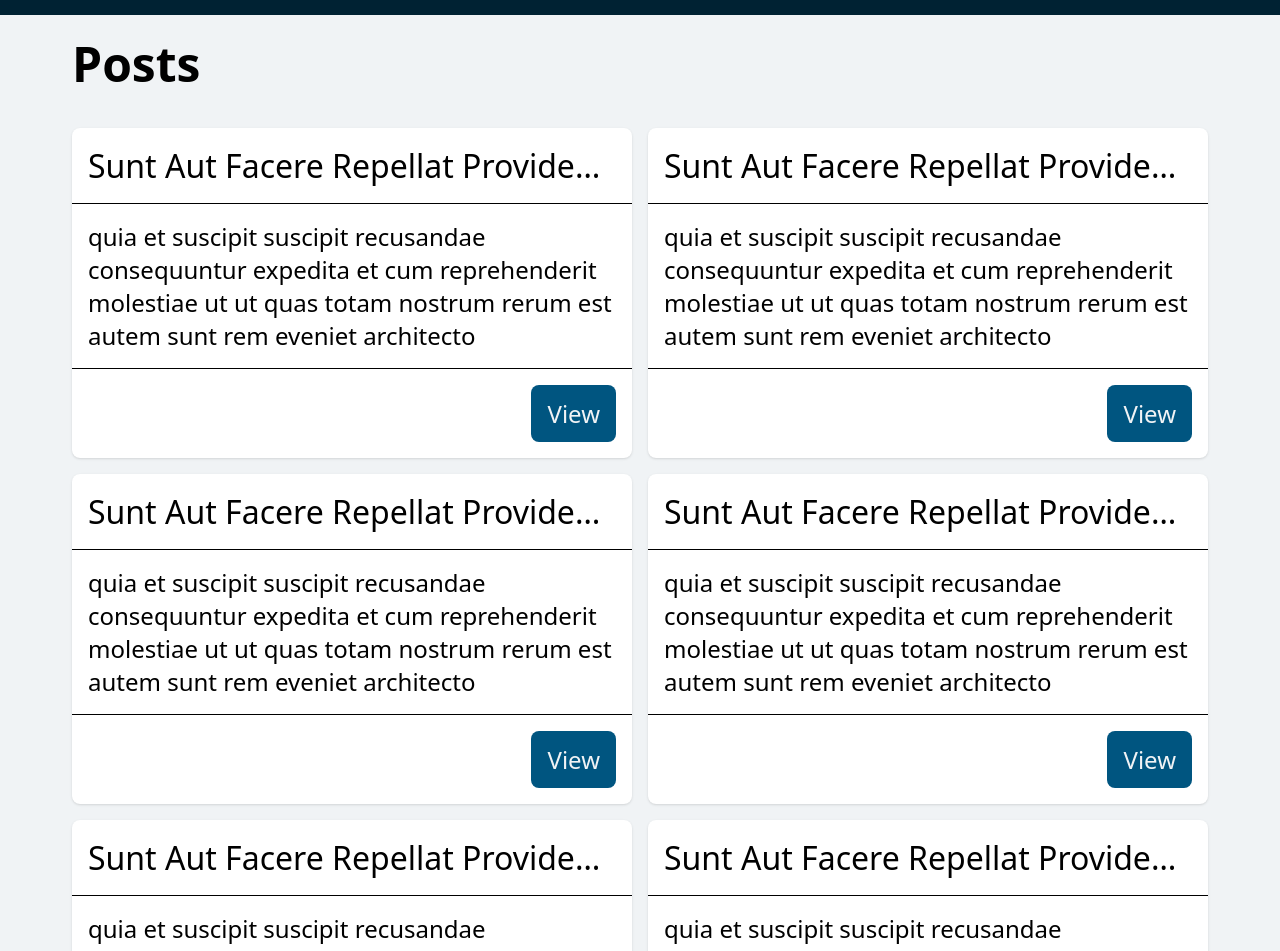
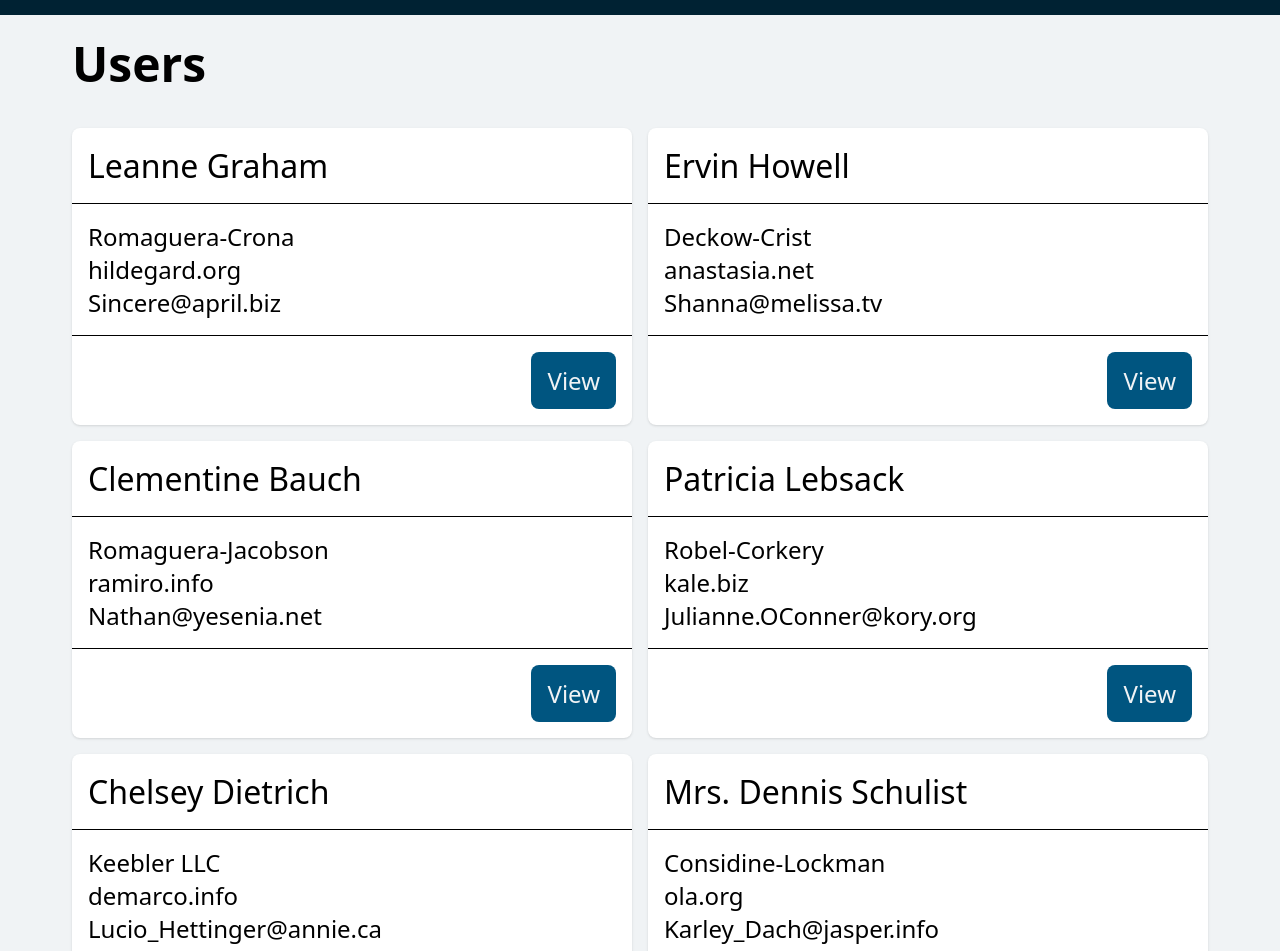
Before and after one commit to ScaxCodes/cc-basic-blog, a React (Vite) app: page /users in a window 1280 px wide. Shown: the part 60-1011 px from the top of the page. Built offline with nearby package versions, Linux system fonts and the light colour scheme.

Commit message:
Add basic routing

```diff
--- a/package.json
+++ b/package.json
@@ -11,7 +11,8 @@
   },
   "dependencies": {
     "react": "^18.3.1",
-    "react-dom": "^18.3.1"
+    "react-dom": "^18.3.1",
+    "react-router-dom": "^6.24.1"
   },
   "devDependencies": {
     "@types/react": "^18.3.3",
--- a/src/Navbar.jsx
+++ b/src/Navbar.jsx
@@ -1,16 +1,18 @@
+import { Link } from "react-router-dom";
+
 export function Navbar() {
   return (
     <nav class="top-nav">
       <div class="nav-text-large">My App</div>
       <ul class="nav-list">
         <li>
-          <a href="posts.html">Posts</a>
+          <Link to="/">Posts</Link>
         </li>
         <li>
-          <a href="users.html">Users</a>
+          <Link to="/users">Users</Link>
         </li>
         <li>
-          <a href="todos.html">Todos</a>
+          <Link to="/todos">Todos</Link>
         </li>
       </ul>
     </nav>
--- a/src/main.jsx
+++ b/src/main.jsx
@@ -1,9 +1,13 @@
 import React from "react";
 import ReactDOM from "react-dom/client";
 import App from "./App.jsx";
+import { RouterProvider } from "react-router-dom";
+import { router } from "./router.jsx";
 
 ReactDOM.createRoot(document.getElementById("root")).render(
   <React.StrictMode>
-    <App />
+    <RouterProvider router={router}>
+      <App />
+    </RouterProvider>
   </React.StrictMode>
 );
--- /dev/null
+++ b/src/pages/Home.jsx
@@ -0,0 +1,11 @@
+import { Navbar } from "../Navbar";
+import { Posts } from "../Posts";
+
+export function Home() {
+  return (
+    <>
+      <Navbar />
+      <Posts />
+    </>
+  );
+}
--- /dev/null
+++ b/src/pages/Todos.jsx
@@ -0,0 +1,52 @@
+import { Navbar } from "../Navbar";
+
+export function Todos() {
+  return (
+    <>
+      <Navbar />
+      <div class="container">
+        <h1 class="page-title">Todos</h1>
+        <ul>
+          <li>delectus aut autem</li>
+          <li>quis ut nam facilis et officia qui</li>
+          <li>fugiat veniam minus</li>
+          <li class="strike-through">et porro tempora</li>
+          <li>
+            laboriosam mollitia et enim quasi adipisci quia provident illum
+          </li>
+          <li>qui ullam ratione quibusdam voluptatem quia omnis</li>
+          <li>illo expedita consequatur quia in</li>
+          <li class="strike-through">quo adipisci enim quam ut ab</li>
+          <li>molestiae perspiciatis ipsa</li>
+          <li class="strike-through">
+            illo est ratione doloremque quia maiores aut
+          </li>
+          <li class="strike-through">vero rerum temporibus dolor</li>
+          <li class="strike-through">ipsa repellendus fugit nisi</li>
+          <li>et doloremque nulla</li>
+          <li class="strike-through">
+            repellendus sunt dolores architecto voluptatum
+          </li>
+          <li class="strike-through">ab voluptatum amet voluptas</li>
+          <li class="strike-through">
+            accusamus eos facilis sint et aut voluptatem
+          </li>
+          <li class="strike-through">quo laboriosam deleniti aut qui</li>
+          <li>dolorum est consequatur ea mollitia in culpa</li>
+          <li class="strike-through">
+            molestiae ipsa aut voluptatibus pariatur dolor nihil
+          </li>
+          <li class="strike-through">
+            ullam nobis libero sapiente ad optio sint
+          </li>
+          <li>suscipit repellat esse quibusdam voluptatem incidunt</li>
+          <li class="strike-through">
+            distinctio vitae autem nihil ut molestias quo
+          </li>
+          <li>et itaque necessitatibus maxime molestiae qui quas velit</li>
+          <li>adipisci non ad dicta qui amet quaerat doloribus ea</li>
+        </ul>
+      </div>
+    </>
+  );
+}
--- /dev/null
+++ b/src/pages/Users.jsx
@@ -0,0 +1,92 @@
+import { Navbar } from "../Navbar";
+
+export function Users() {
+  return (
+    <>
+      <Navbar />
+      <div class="container">
+        <h1 class="page-title">Users</h1>
+        <div class="card-grid">
+          <div class="card">
+            <div class="card-header">Leanne Graham</div>
+            <div class="card-body">
+              <div>Romaguera-Crona</div>
+              <div>hildegard.org</div>
+              <div>Sincere@april.biz</div>
+            </div>
+            <div class="card-footer">
+              <a class="btn" href="user.html">
+                View
+              </a>
+            </div>
+          </div>
+          <div class="card">
+            <div class="card-header">Ervin Howell</div>
+            <div class="card-body">
+              <div>Deckow-Crist</div>
+              <div>anastasia.net</div>
+              <div>Shanna@melissa.tv</div>
+            </div>
+            <div class="card-footer">
+              <a class="btn" href="user.html">
+                View
+              </a>
+            </div>
+          </div>
+          <div class="card">
+            <div class="card-header">Clementine Bauch</div>
+            <div class="card-body">
+              <div>Romaguera-Jacobson</div>
+              <div>ramiro.info</div>
+              <div>Nathan@yesenia.net</div>
+            </div>
+            <div class="card-footer">
+              <a class="btn" href="user.html">
+                View
+              </a>
+            </div>
+          </div>
+          <div class="card">
+            <div class="card-header">Patricia Lebsack</div>
+            <div class="card-body">
+              <div>Robel-Corkery</div>
+              <div>kale.biz</div>
+              <div>Julianne.OConner@kory.org</div>
+            </div>
+            <div class="card-footer">
+              <a class="btn" href="user.html">
+                View
+              </a>
+            </div>
+          </div>
+          <div class="card">
+            <div class="card-header">Chelsey Dietrich</div>
+            <div class="card-body">
+              <div>Keebler LLC</div>
+              <div>demarco.info</div>
+              <div>Lucio_Hettinger@annie.ca</div>
+            </div>
+            <div class="card-footer">
+              <a class="btn" href="user.html">
+                View
+              </a>
+            </div>
+          </div>
+          <div class="card">
+            <div class="card-header">Mrs. Dennis Schulist</div>
+            <div class="card-body">
+              <div>Considine-Lockman</div>
+              <div>ola.org</div>
+              <div>Karley_Dach@jasper.info</div>
+            </div>
+            <div class="card-footer">
+              <a class="btn" href="user.html">
+                View
+              </a>
+            </div>
+          </div>
+        </div>
+      </div>
+    </>
+  );
+}
--- /dev/null
+++ b/src/router.jsx
@@ -0,0 +1,10 @@
+import { createBrowserRouter } from "react-router-dom";
+import { Home } from "./pages/Home";
+import { Users } from "./pages/Users";
+import { Todos } from "./pages/Todos";
+
+export const router = createBrowserRouter([
+  { path: "/", element: <Home /> },
+  { path: "/users", element: <Users /> },
+  { path: "/todos", element: <Todos /> },
+]);
```
Also changed, not shown: 1 other file (tests, documents, lock files or other folders).
